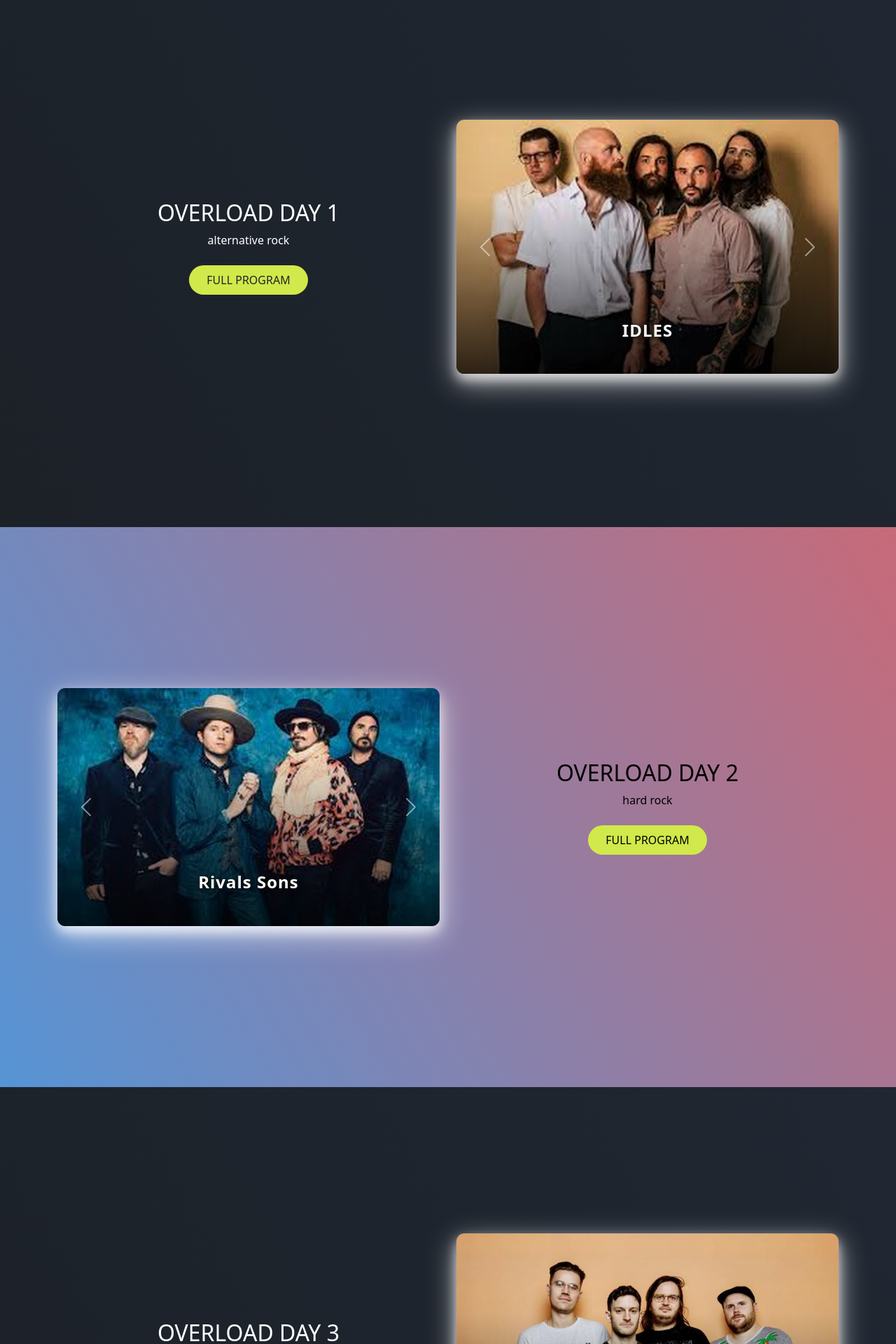
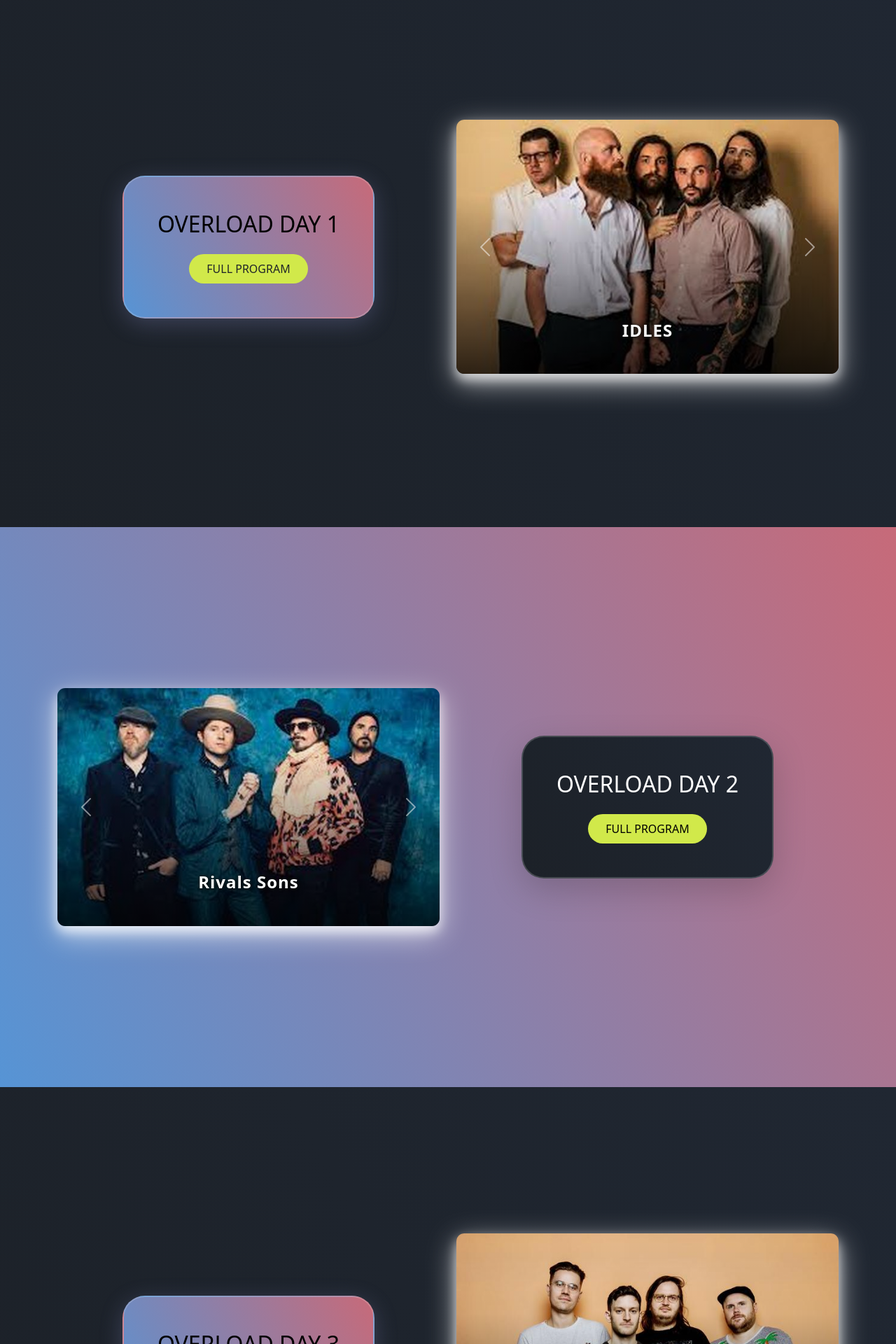
Before and after one commit to ferraroriccardo/musical-festival-website, a Flask app: page / in a window 1280 px wide. Shown: the part 668-2588 px from the top of the page at 70% size. Run offline with Flask 3, Linux system fonts and the light colour scheme; data comes from the database, SQL or seed files in the repository; some libraries are stand-ins or nearby versions.

Commit message:
fix: completed fronted

```diff
--- a/src/app.py
+++ b/src/app.py
@@ -252,7 +252,13 @@ def create_event():
         new_height = int(POST_IMG_WIDTH * aspect_ratio)
 
         resized_image = image.resize((POST_IMG_WIDTH, new_height), Image.LANCZOS)
-        resized_image.save(upload_path)
+        # Save with higher quality for JPEG, and default for others
+        ext = original_filename.rsplit('.', 1)[1].lower()
+        if ext in ["jpg", "jpeg"]:
+            resized_image = resized_image.convert("RGB")
+            resized_image.save(upload_path, quality=95, optimize=True)
+        else:
+            resized_image.save(upload_path)
 
         db_img_path = f"uploads/{new_filename}"
     if draft_id:
--- a/static/style.css
+++ b/static/style.css
@@ -4,6 +4,10 @@
 
 .transparent-white-bg {
     background: rgba(255, 255, 255, 0.70);
+}
+
+.black-background {
+    background-color: #1c2128 !important;
 }
 
 .vh-110 {
@@ -92,14 +96,8 @@ footer div {
     height: 7rem;
 }
 
-.banner-black {
+.background-black-gradient {
     background: linear-gradient(60deg, #1c2128 0%, #202732 100%);
-    margin: 0 auto;
-}
-
-.banner-gradient {
-    background: linear-gradient(60deg, #5694d5 0%, #C76A79 100%);
-    margin: 0 auto;
 }
 
 .background-gradient {
@@ -155,7 +153,7 @@ article:not([class]) {
     background-color: rgb(209, 233, 74);
     color: #111;
     box-shadow: 0 4px 16px rgba(0, 0, 0, 0.25);
-    transform: translateY(-0.3rem);
+    transform: scale(1.04);
 }
 
 .btn-custom-black:hover,
@@ -304,6 +302,25 @@ article:not([class]) {
     letter-spacing: 1px;
 }
 
+.decorated-main-box {
+    border-radius: 2rem;
+    box-shadow: 0 8px 32px 0 rgba(155, 160, 227, 0.25);
+    border: 2px solid rgba(255,255,255,0.18);
+    position: relative;
+    overflow: visible;
+    min-width: 320px;
+    max-width: 420px;
+    margin: 0 auto;
+}
+
+.music-icon {
+    color: #ffe066;
+    top: -1.5rem;
+    left: 50%;
+    z-index: 2;
+    filter: drop-shadow(0 2px 8px rgba(0,0,0,0.25));
+}
+
 @media (max-width: 768px) {
     .btn-custom-centered {
         font-size: 1.1rem;
@@ -328,3 +345,15 @@ article:not([class]) {
 
     }
 }
+
+@media (max-width: 600px) {
+    .decorated-main-box {
+        padding: 2rem 0.5rem;
+        min-width: 200px;
+        max-width: 95vw;
+    }
+    .music-icon {
+        font-size: 1.5rem;
+        top: -1rem;
+    }
+}
--- a/templates/home.html
+++ b/templates/home.html
@@ -84,14 +84,15 @@
             US</a>
     </article>
 
-    <article id="discover-section" class="banner-black d-flex align-items-center banner-height">
+    <article id="discover-section" class="background-black-gradient mx-auto d-flex align-items-center banner-height">
         <div class="container h-100">
             <div class="row h-100 d-flex align-items-center">
                 <main class="col-6 d-flex flex-column justify-content-center align-items-center h-100">
-                    <h2 class="text-white">OVERLOAD DAY 1</h2>
-                    <p class="text-white mb-4">alternative rock</p>
-                    <a href="{{ url_for('program', day=1) }}" class="btn btn-custom-yellow rounded-pill px-4 py-2">FULL
-                        PROGRAM</a>
+                    <div class="decorated-main-box background-gradient p-5 text-center position-relative">
+                        <h2 class="text-black mb-4">OVERLOAD DAY 1</h2>
+                        <a href="{{ url_for('program', day=1) }}" class="btn btn-custom-yellow rounded-pill px-4 py-2">FULL
+                            PROGRAM</a>
+                    </div>
                 </main>
                 <aside class="col-6 d-flex align-items-center justify-content-center">
                     {% if p_shows_one %}
@@ -130,7 +131,7 @@
         </div>
     </article>
 
-    <article class="banner-gradient d-flex align-items-center banner-height">
+    <article class="background-gradient mx-auto d-flex align-items-center banner-height">
         <div class="container h-100">
             <div class="row h-100 d-flex align-items-center">
                 <aside class="col-6 d-flex align-items-center justify-content-center">
@@ -167,23 +168,25 @@
                     {% endif %}
                 </aside>
                 <main class="col-6 d-flex flex-column justify-content-center align-items-center h-100">
-                    <h2 class="text-black">OVERLOAD DAY 2</h2>
-                    <p class="text-black mb-4">hard rock</p>
-                    <a href="{{ url_for('program', day=2) }}"
-                        class="btn btn-custom-yellow rounded-pill px-4 py-2 text-black">FULL PROGRAM</a>
+                    <div class="decorated-main-box background-black-gradient p-5 text-center position-relative shadow-lg">
+                        <h2 class="text-white mb-4">OVERLOAD DAY 2</h2>
+                        <a href="{{ url_for('program', day=2) }}" class="btn btn-custom-yellow rounded-pill px-4 py-2 text-black white-shadow">FULL
+                            PROGRAM</a>
+                    </div>
                 </main>
             </div>
         </div>
     </article>
 
-    <article class="banner-black d-flex align-items-center banner-height">
+    <article class="background-black-gradient mx-auto d-flex align-items-center banner-height">
         <div class="container h-100">
             <div class="row h-100 d-flex align-items-center">
                 <main class="col-6 d-flex flex-column justify-content-center align-items-center h-100">
-                    <h2 class="text-white">OVERLOAD DAY 3</h2>
-                    <p class="text-white mb-4">punk rock</p>
-                    <a href="{{ url_for('program', day=3) }}" class="btn btn-custom-yellow rounded-pill px-4 py-2">FULL
-                        PROGRAM</a>
+                    <div class="decorated-main-box background-gradient p-5 text-center position-relative">
+                        <h2 class="text-black mb-4">OVERLOAD DAY 3</h2>
+                        <a href="{{ url_for('program', day=3) }}" class="btn btn-custom-yellow rounded-pill px-4 py-2">FULL
+                            PROGRAM</a>
+                    </div>
                 </main>
                 <aside class="col-6 d-flex align-items-center justify-content-center">
                     {% if p_shows_three and p_shows_three|length > 0 %}
```
